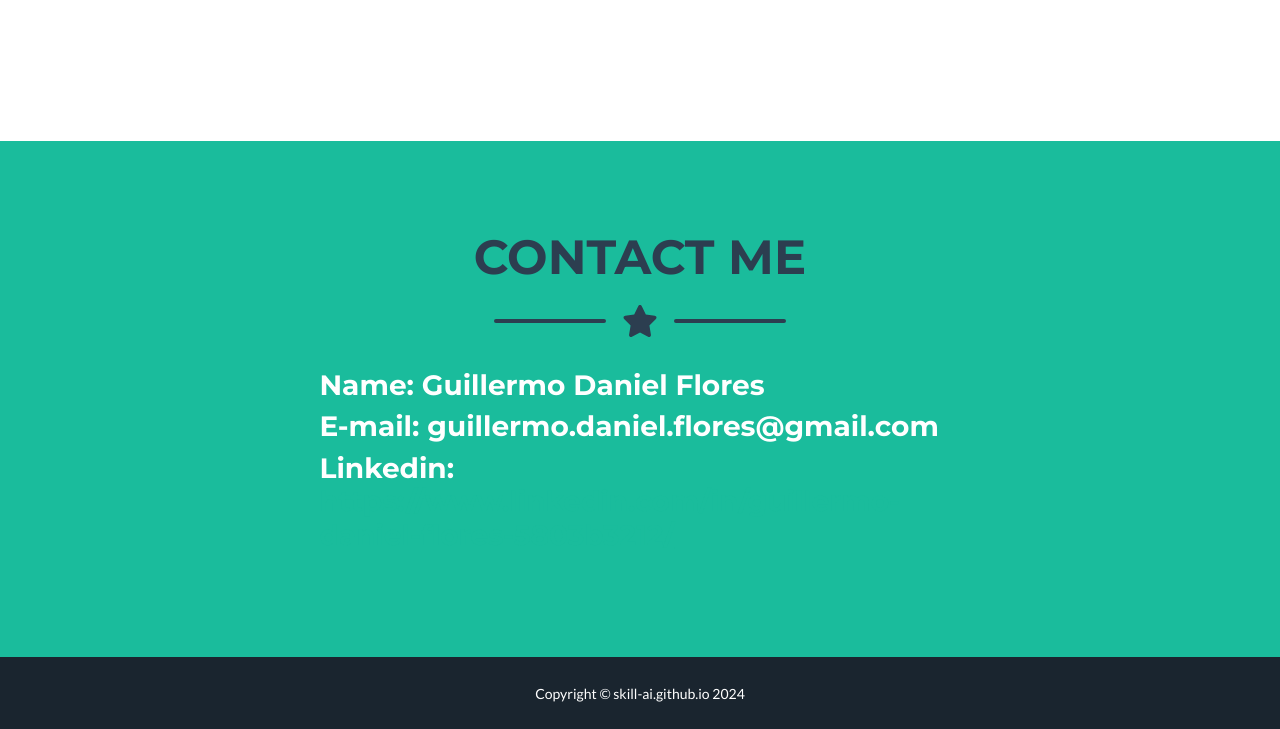
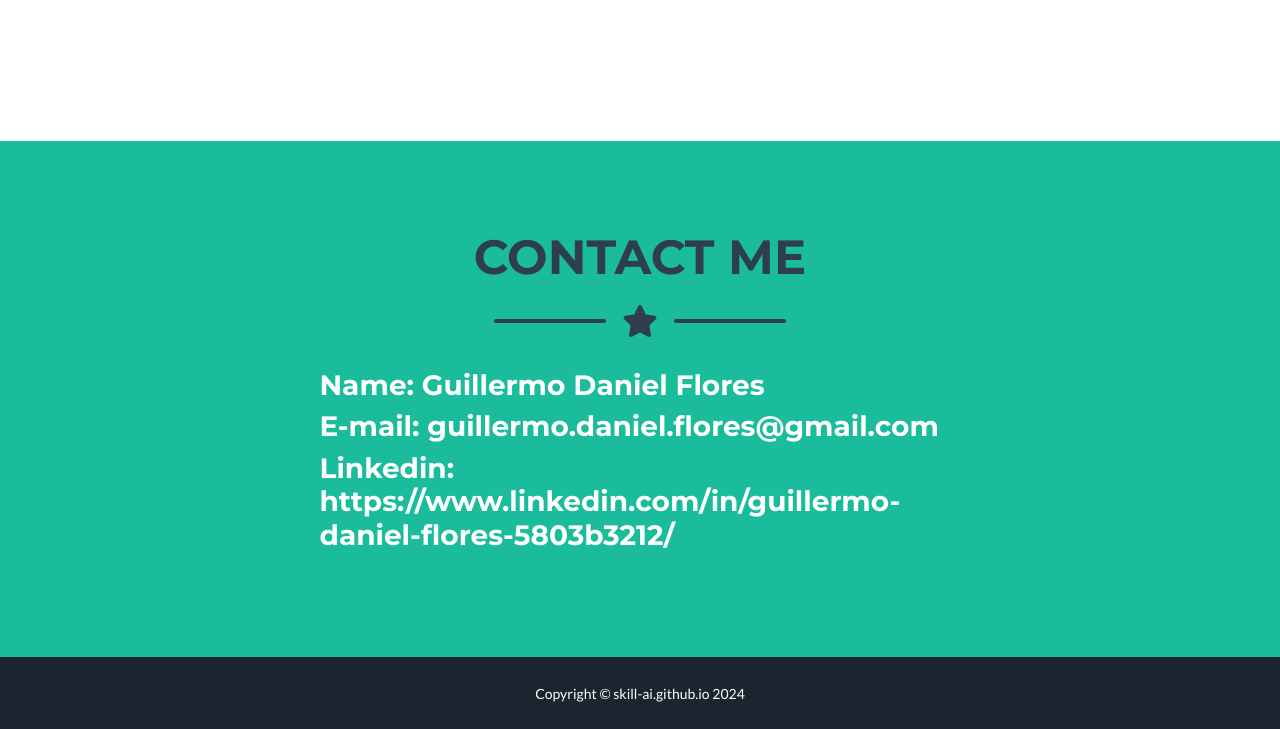
Before and after one commit to SKILL-AI/SKILL-AI.GITHUB.IO, a plain HTML site: page index.html in a window 1280 px wide. Shown: the part 1436-2165 px from the top of the page. Drawn offline with nearby package versions, Linux system fonts and the light colour scheme.

Commit message:
Update index.html

```diff
--- a/index.html
+++ b/index.html
@@ -104,7 +104,7 @@
                 <div class="col-lg-8 col-xl-7">
                     <h3>Name: Guillermo Daniel Flores</h3>
                     <h3>E-mail: guillermo.daniel.flores@gmail.com</h3>
-                    <h3 style:"color:white;z-index:9999;">Linkedin: <a href="https://www.linkedin.com/in/guillermo-daniel-flores-5803b3212/" target="_blank">https://www.linkedin.com/in/guillermo-daniel-flores-5803b3212/</a></h3>
+                    <h3>Linkedin: https://www.linkedin.com/in/guillermo-daniel-flores-5803b3212/</h3>
                 </div>
             </div>
         </div>
```
